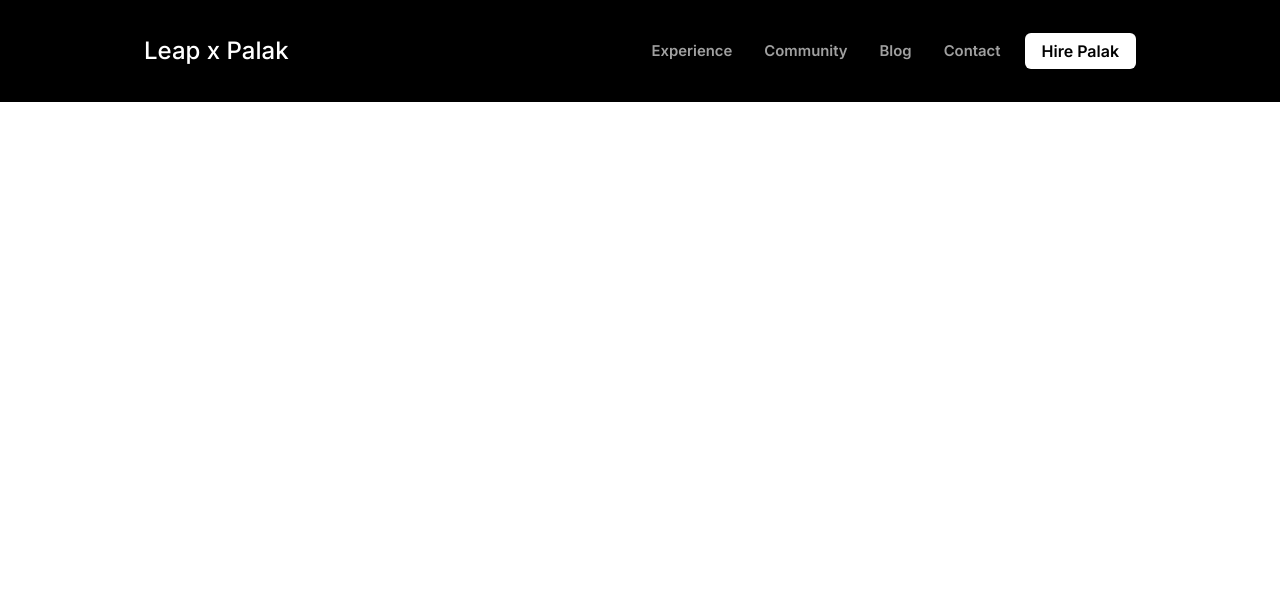
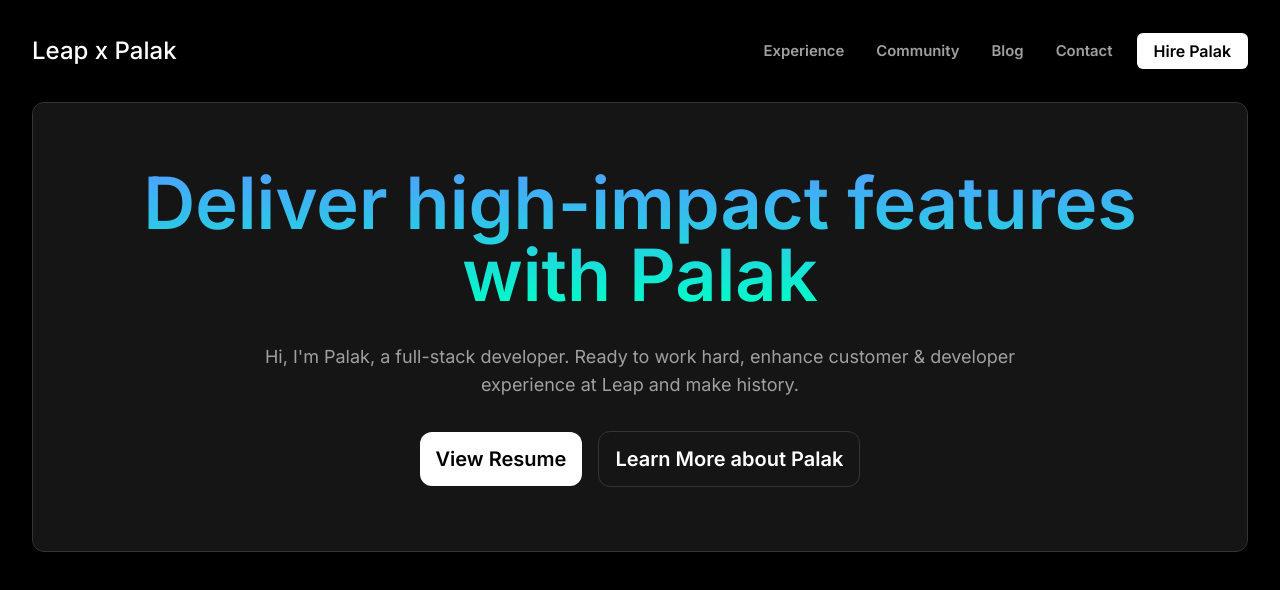
Before and after one commit to PalakJain9/leap-of-life, a Next.js app: page / in a window 1280 px wide. Shown: the top 590 px of the page. Built offline with nearby package versions, Linux system fonts and the light colour scheme.

Commit message:
hero section

```diff
--- a/src/components/Hero.tsx
+++ b/src/components/Hero.tsx
@@ -1,12 +1,115 @@
 import Navbar from "./Navbar";
+import styles from '@/styles/Hero.module.css'
+import {
+  Tabs,
+  TabsContent,
+  TabsList,
+  TabsTrigger,
+} from "@/components/ui/tabs";
+
+function MainHero () {
+  return (
+    <div
+      className="flex justify-center items-center w-full universalPadding"
+    >
+      <div
+        className="flex flex-row justify-between items-start w-full bg-backgroundGrey border border-darkGrey rounded-xl"
+      >
+        <div
+          className="w-full 2xl:w-1/2 p-[2rem] lg:p-[3rem] xl:p-[4rem] flex flex-col justify-center items-center 2xl:items-start gap-8 text-grey text-center 2xl:text-left bg-backgroundGrey rounded-xl"
+        >
+          <h1
+            className='font-semibold text-transparent text-4xl md:text-5xl lg:text-7xl bg-clip-text bg-gradient-to-b from-gradientBlue to-gradientAqua'
+          >
+            Deliver high-impact features with Palak
+          </h1>
+
+          <p
+            className="lg:text-lg w-full xl:w-3/4"
+          >
+            Hi, I'm Palak, a full-stack developer. Ready to work hard, enhance customer & developer experience at Leap and make history.
+          </p>
+
+          <div
+            className="w-full flex flex-col lg:flex-row justify-center 2xl:justify-start items-center gap-4"
+          >
+            <button
+              className={`${styles.heroButtons} bg-white text-black hover:bg-white/80`}
+            >
+              View Resume
+            </button>
+
+            <button
+              className={`${styles.heroButtons} bg-transparent text-white hover:bg-white/10 border border-darkGrey`}
+            >
+              Learn More about Palak
+            </button>
+          </div>
+        </div>
+
+        <div
+          className="hidden 2xl:flex justify-end items-end w-full lg:w-1/2 p-[2rem] lg:p-[3rem] xl:p-[4rem] bg-backgroundGrey text-grey rounded-lg"
+        >
+          <Tabs
+            defaultValue="JavaScript"
+            className="w-full h-full justify-start items-start flex flex-col gap-4"
+          >
+            <TabsList
+              className="bg-backgroundGrey gap-4 border-b border-darkGrey rounded-none"
+            >
+              <TabsTrigger
+                value="JavaScript"
+                className={styles.tabButton}
+              >
+                JavaScript
+              </TabsTrigger>
+
+              <TabsTrigger
+                value="Python"
+                className={styles.tabButton}
+              >
+                Python
+              </TabsTrigger>
+            </TabsList>
+
+            <TabsContent value="JavaScript"
+              className="w-full"
+            >
+              <div
+                className={styles.tabText}
+              >
+                npm i @leap-ai/palak
+              </div>
+            </TabsContent>
+
+            <TabsContent value="Python"
+              className="w-full"
+            >
+              <div
+                className={styles.tabText}
+              >
+                <p>{`import palak`}</p>
+
+                <p>{`url = "https://api.tryleap.ai/add.palak"`}</p>
+
+                <p>{`payload = {"prompt": "Add Palak to Leap AI"}`}</p>
+              </div>
+            </TabsContent>
+          </Tabs>
+        </div>
+
+      </div>
+    </div>
+  )
+}
 
 export default function Hero () {
   return (
     <div
-      className="flex flex-col justify-start items-start w-full h-full grow"
+      className="flex flex-col justify-start items-start w-full h-full grow bg-black"
     >
       <Navbar />
-
+      <MainHero />
     </div>
   )
 }
--- a/src/components/Navbar.tsx
+++ b/src/components/Navbar.tsx
@@ -14,7 +14,7 @@
       >
         <Link
           href='/'
-          className="text-2xl font-medium text-white"
+          className="text-xl lg:text-2xl font-medium text-white"
         >
           Leap x Palak
         </Link>
@@ -53,7 +53,7 @@
         >
           <Link
             href=''
-            className={styles.textWithHover}
+            className={`${styles.textWithHover} hidden md:flex`}
           >
             Contact
           </Link>
--- a/src/pages/_app.tsx
+++ b/src/pages/_app.tsx
@@ -18,7 +18,7 @@
 const Layout: React.FC<{ children: React.ReactNode }> = ({ children }) => {
 
   return (
-    <div className={`min-h-screen min-w-screen overflow-x-hidden flex flex-col ${inter.className}`}>
+    <div className={`min-h-screen min-w-screen overflow-x-hidden bg-black flex flex-col ${inter.className}`}>
       <Head>
         <title>Leap AI x Palak Jain</title>
         <meta name="description" content="Leap AI x Palak Jain" />
--- /dev/null
+++ b/src/styles/Hero.module.css
@@ -0,0 +1,14 @@
+.heroButtons {
+  @apply w-full lg:w-auto lg:px-[1rem] rounded-xl py-[0.8rem] text-xl font-semibold
+}
+
+.tabButton {
+  @apply bg-backgroundGrey rounded-none border-aqua text-grey text-base
+  data-[state=active]:bg-backgroundGrey
+  data-[state=active]:text-grey
+  data-[state=active]:border-b-2
+}
+
+.tabText {
+  @apply flex flex-col gap-2 justify-start items-start border border-darkGrey rounded-lg p-[1rem] w-full
+}
--- a/src/styles/globals.css
+++ b/src/styles/globals.css
@@ -3,7 +3,11 @@
 @tailwind utilities;
 
 .universalPadding {
-  @apply px-[1rem] xl:px-[9rem]
+  @apply px-[1rem] lg:px-[2rem] 2xl:px-[10rem]
+}
+
+.gradientText {
+  background-image: radial-gradient(50% 50% at 50% 50%, rgb(0, 255, 198) 0%, rgb(78, 159, 255) 100%)
 }
 
 @layer base {
--- a/tailwind.config.js
+++ b/tailwind.config.js
@@ -20,6 +20,7 @@
         aqua: "rgba(112, 225, 200, 1)",
         grey: "rgb(160, 160, 160)",
         darkGrey: "#313538",
+        backgroundGrey: "#151515",
         gradientBlue: "rgb(78, 159, 255)",
         gradientAqua: "rgb(0, 255, 198)",
         border: "hsl(var(--border))",
```
